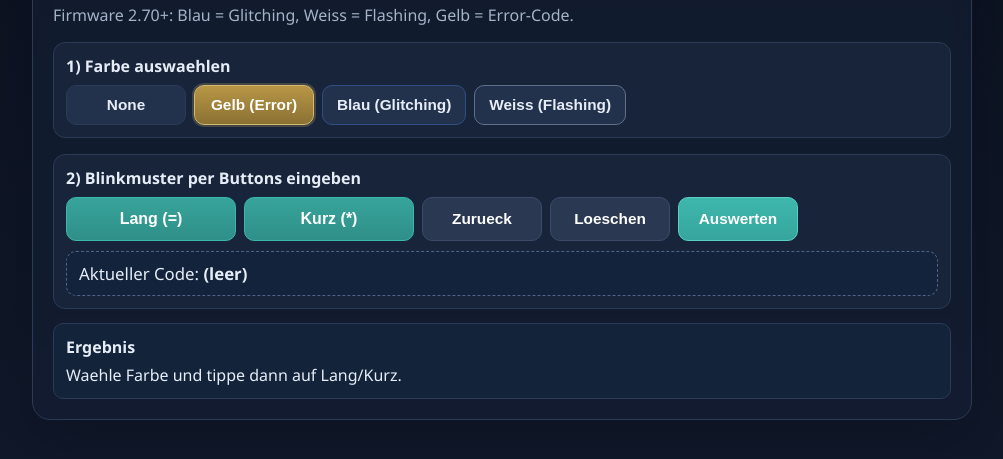
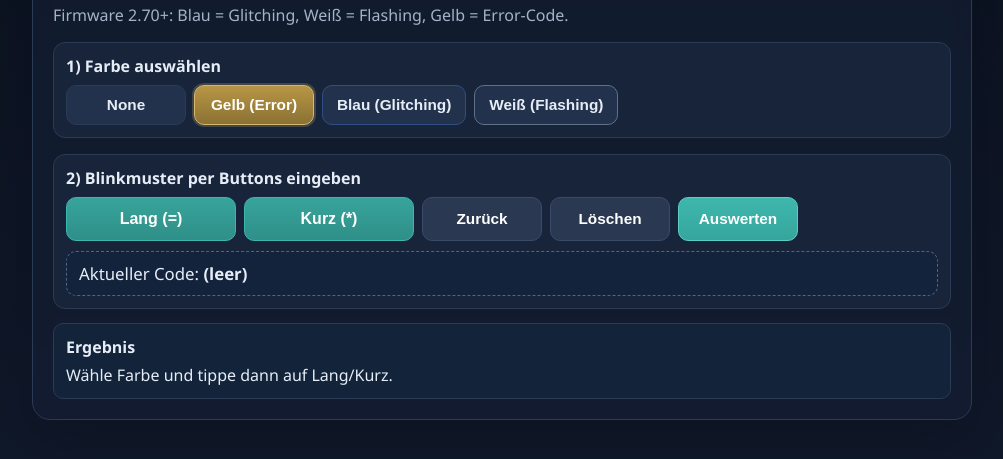
Before and after one commit to Cracky0001/Picofly-Blinkcode-Decoder, a plain HTML site: page index.html in a window 1280 px wide. Shown: the part 133-592 px from the top of the page, without its empty margins (138-1141 px from the left). Drawn offline with Linux system fonts and the light colour scheme.

Commit message:
Update index.html

```diff
--- a/index.html
+++ b/index.html
@@ -244,15 +244,15 @@
     </div>
 
     <h1 id="title">Picofly Blinkcode-Decoder</h1>
-    <p id="subtitle">Firmware 2.70+: Blau = Glitching, Weiss = Flashing, Gelb = Error-Code.</p>
+    <p id="subtitle">Firmware 2.70+: Blau = Glitching, Weiß = Flashing, Gelb = Error-Code.</p>
 
     <section class="panel">
-      <h2 id="colorTitle">1) Farbe auswaehlen</h2>
+      <h2 id="colorTitle">1) Farbe auswählen</h2>
       <div class="row" id="colorButtons">
         <button class="chip" data-color="unknown" type="button" id="colorUnknown">None</button>
         <button class="chip active" data-color="yellow" type="button" id="colorYellow">Gelb (Error)</button>
         <button class="chip" data-color="blue" type="button" id="colorBlue">Blau (Glitching)</button>
-        <button class="chip" data-color="white" type="button" id="colorWhite">Weiss (Flashing)</button>
+        <button class="chip" data-color="white" type="button" id="colorWhite">Weiß (Flashing)</button>
       </div>
     </section>
 
@@ -261,8 +261,8 @@
       <div class="row">
         <button class="pulse" id="addLong" type="button">Lang (=)</button>
         <button class="pulse" id="addShort" type="button">Kurz (*)</button>
-        <button class="action" id="backspace" type="button">Zurueck</button>
-        <button class="action" id="clearCode" type="button">Loeschen</button>
+        <button class="action" id="backspace" type="button">Zurück</button>
+        <button class="action" id="clearCode" type="button">Löschen</button>
         <button class="action primary" id="decodeBtn" type="button">Auswerten</button>
       </div>
       <div class="code-display"><span id="codePrefix">Aktueller Code:</span> <strong id="patternText">(leer)</strong></div>
@@ -270,7 +270,7 @@
 
     <div id="result" class="result">
       <strong id="resultTitle">Ergebnis</strong>
-      <span id="resultBody">Waehle Farbe und tippe dann auf Lang/Kurz.</span>
+      <span id="resultBody">Wähle Farbe und tippe dann auf Lang/Kurz.</span>
     </div>
 
   </main>
@@ -283,19 +283,19 @@
       "*=": { de: "CMD ist nicht verbunden", en: "CMD is not connected" },
       "=*": { de: "D0 ist nicht verbunden", en: "D0 is not connected" },
       "==": { de: "CLK ist nicht verbunden", en: "CLK is not connected" },
-      "***": { de: "Keine eMMC CMD1-Antwort (moegliches eMMC-Problem)", en: "No eMMC CMD1 response (possible eMMC issue)" },
+      "***": { de: "Keine eMMC CMD1-Antwort (mögliches eMMC-Problem)", en: "No eMMC CMD1 response (possible eMMC issue)" },
       "**=": { de: "eMMC Block 1 read fehlgeschlagen", en: "eMMC Block 1 read failed" },
       "*=*": { de: "eMMC Block 0 read fehlgeschlagen / eMMC-Init-Problem", en: "eMMC Block 0 read failed / eMMC init issue" },
-      "*==": { de: "Keine eMMC CMD1-Request (Wiring/CPU pruefen)", en: "No eMMC CMD1 request (check wiring/CPU)" },
-      "=**": { de: "eMMC-Init-Fehler waehrend Glitch-Prozess", en: "eMMC init failure during glitch process" },
+      "*==": { de: "Keine eMMC CMD1-Request (Wiring/CPU prüfen)", en: "No eMMC CMD1 request (check wiring/CPU)" },
+      "=**": { de: "eMMC-Init-Fehler während Glitch-Prozess", en: "eMMC init failure during glitch process" },
       "=*=": { de: "CPU erreicht BCT-Check nie (sollte nicht passieren)", en: "CPU never reaches BCT check (should not happen)" },
-      "==*": { de: "CPU erreicht BCT-Check immer (keine Glitch-Reaktion, MOSFET pruefen)", en: "CPU always reaches BCT check (no glitch reaction, check MOSFET)" },
-      "===": { de: "Glitch-Versuchslimit erreicht, kein Glitch moeglich", en: "Glitch attempt limit reached, cannot glitch" },
+      "==*": { de: "CPU erreicht BCT-Check immer (keine Glitch-Reaktion, MOSFET prüfen)", en: "CPU always reaches BCT check (no glitch reaction, check MOSFET)" },
+      "===": { de: "Glitch-Versuchslimit erreicht, kein Glitch möglich", en: "Glitch attempt limit reached, cannot glitch" },
       "=***": { de: "eMMC-Init-Fehler", en: "eMMC init failure" },
       "=**=": { de: "eMMC-Schreibfehler - Vergleich fehlgeschlagen", en: "eMMC write failure - comparison failed" },
       "=*=*": { de: "eMMC-Schreibfehler - Schreiben fehlgeschlagen", en: "eMMC write failure - write failed" },
       "=*==": { de: "eMMC-Testfehler - Lesen fehlgeschlagen", en: "eMMC test failure - read failed" },
-      "==**": { de: "eMMC-Lesen waehrend Firmware-Update fehlgeschlagen", en: "eMMC read failed during firmware update" },
+      "==**": { de: "eMMC-Lesen während Firmware-Update fehlgeschlagen", en: "eMMC read failed during firmware update" },
       "==*=": { de: "BCT-Kopie fehlgeschlagen - Schreibfehler", en: "BCT copy failed - write failure" },
       "===*": { de: "BCT-Kopie fehlgeschlagen - Vergleichsfehler", en: "BCT copy failed - comparison failure" },
       "====": { de: "BCT-Kopie fehlgeschlagen - Lesefehler", en: "BCT copy failed - read failure" }
@@ -309,22 +309,22 @@
         themeLabel: "Theme",
         langLabel: "Sprache",
         title: "Picofly Blinkcode-Decoder",
-        subtitle: "Firmware 2.70+: Blau = Glitching, Weiss = Flashing, Gelb = Error-Code.",
-        colorTitle: "1) Farbe auswaehlen",
+        subtitle: "Firmware 2.70+: Blau = Glitching, Weiß = Flashing, Gelb = Error-Code.",
+        colorTitle: "1) Farbe auswählen",
         patternTitle: "2) Blinkmuster per Buttons eingeben",
-        colors: { yellow: "Gelb (Error)", blue: "Blau (Glitching)", white: "Weiss (Flashing)", unknown: "None" },
+        colors: { yellow: "Gelb (Error)", blue: "Blau (Glitching)", white: "Weiß (Flashing)", unknown: "None" },
         addLong: "Lang (=)",
         addShort: "Kurz (*)",
-        backspace: "Zurueck",
-        clear: "Loeschen",
+        backspace: "Zurück",
+        clear: "Löschen",
         decode: "Auswerten",
         codePrefix: "Aktueller Code:",
         emptyCode: "(leer)",
         resultTitle: "Ergebnis",
-        initial: "Waehle Farbe und tippe dann auf Lang/Kurz.",
+        initial: "Wähle Farbe und tippe dann auf Lang/Kurz.",
         statusTitle: "Status",
         statusBlue: "Blau bedeutet: Chip ist im Glitching-Prozess.",
-        statusWhite: "Weiss bedeutet: Firmware/USB-Flashing aktiv.",
+        statusWhite: "Weiß bedeutet: Firmware/USB-Flashing aktiv.",
         colorHintTitle: "Farb-Hinweis",
         colorHint: "Fehlercodes werden bei Firmware 2.70+ nur mit gelber LED ausgewertet. Bitte Farbe auf Gelb stellen.",
         missingTitle: "Fehlende Eingabe",
```
